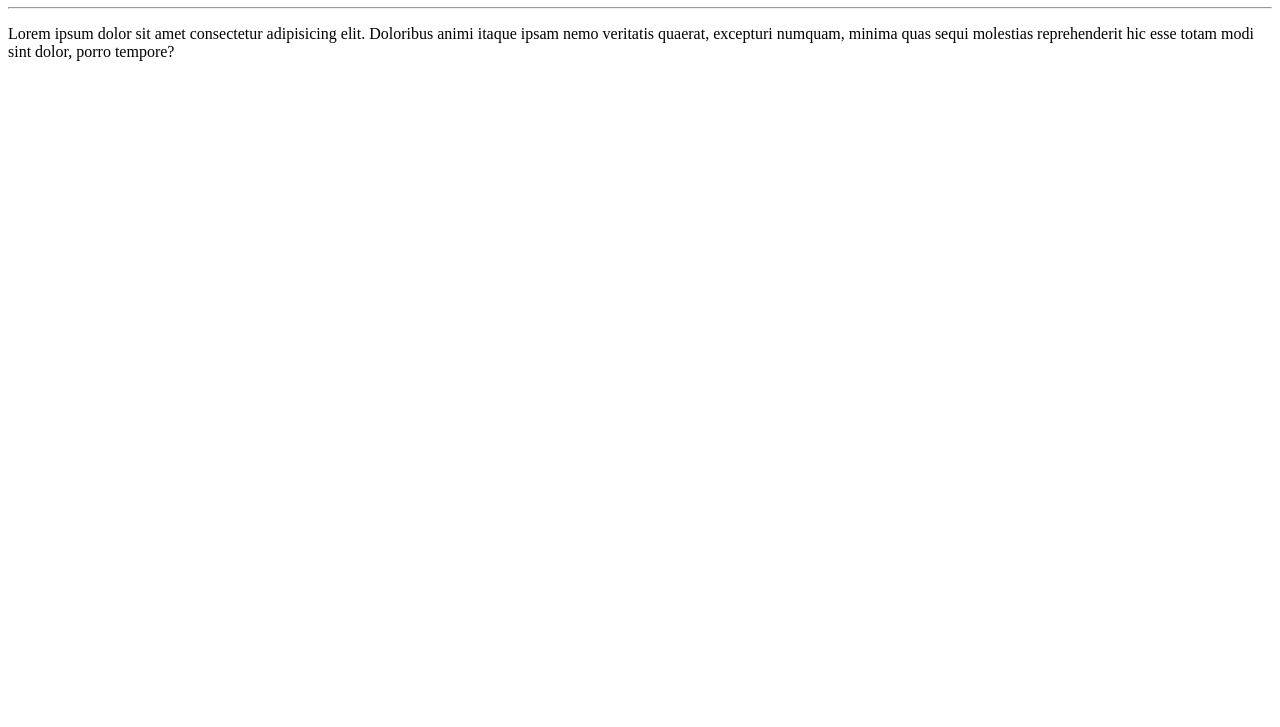
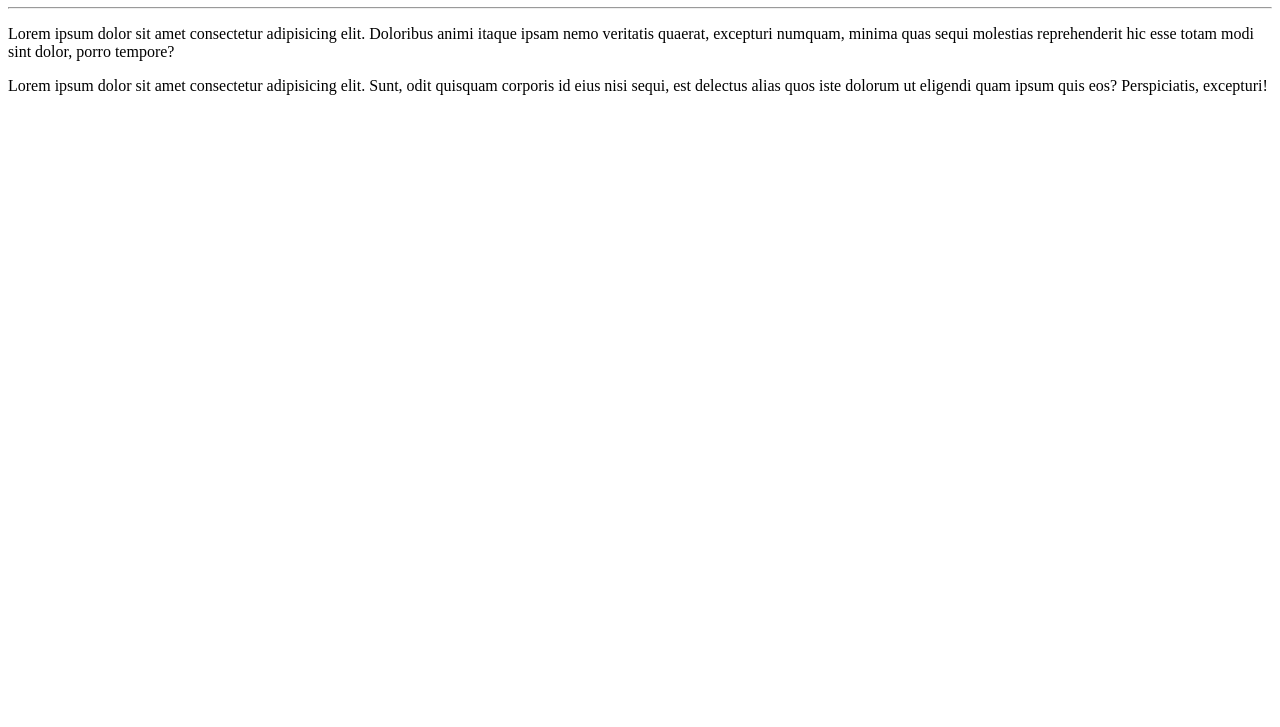
Before and after one commit to StrawberryLuiz/Primeiro-Repositorio, a plain HTML site: page PrimeiroSite/index.html in a window 1280 px wide. Shown: the part 73-800 px from the top of the page. Drawn offline with Linux system fonts and the light colour scheme.

Commit message:
Segundo lorem

```diff
--- a/PrimeiroSite/index.html
+++ b/PrimeiroSite/index.html
@@ -9,5 +9,6 @@
     <h1>Olá, Mundo!</h1>
     <hr>
     <p>Lorem ipsum dolor sit amet consectetur adipisicing elit. Doloribus animi itaque ipsam nemo veritatis quaerat, excepturi numquam, minima quas sequi molestias reprehenderit hic esse totam modi sint dolor, porro tempore?</p>
+    <p>Lorem ipsum dolor sit amet consectetur adipisicing elit. Sunt, odit quisquam corporis id eius nisi sequi, est delectus alias quos iste dolorum ut eligendi quam ipsum quis eos? Perspiciatis, excepturi!</p>
 </body>
 </html>
```
